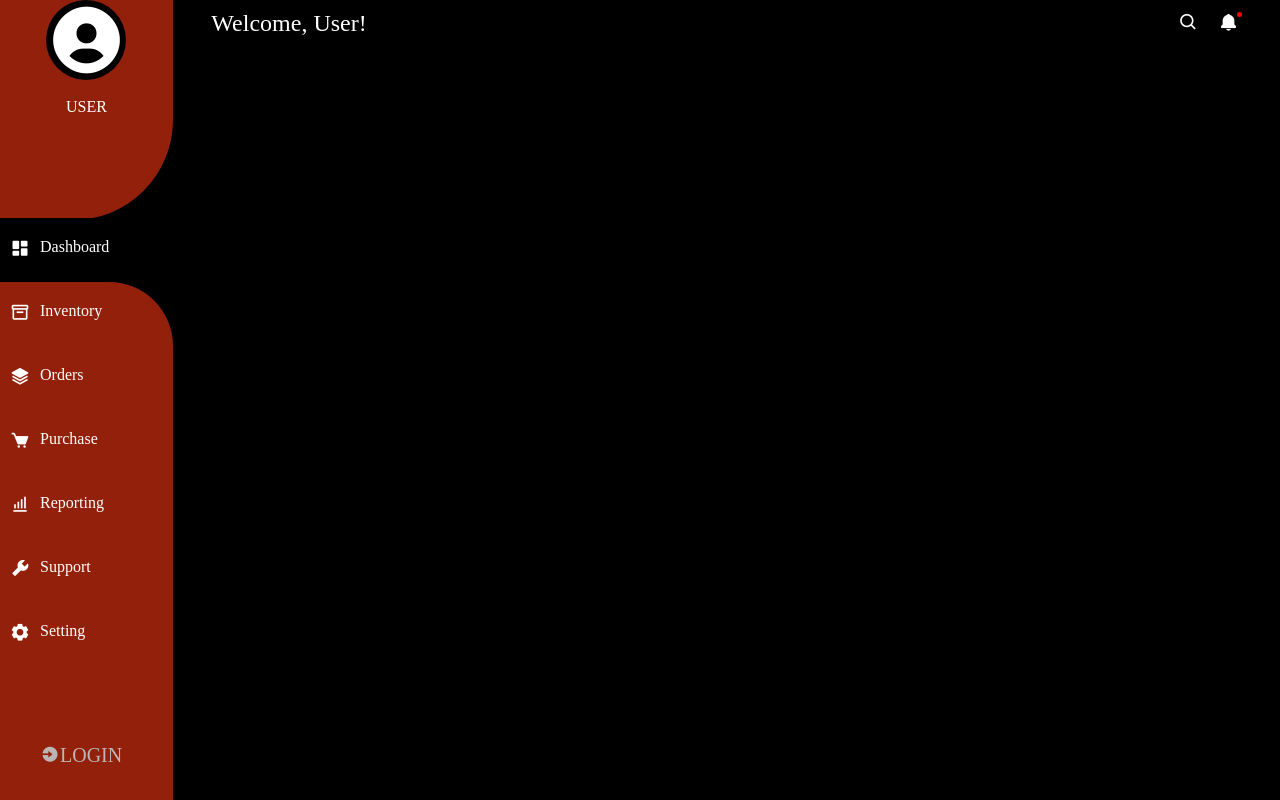
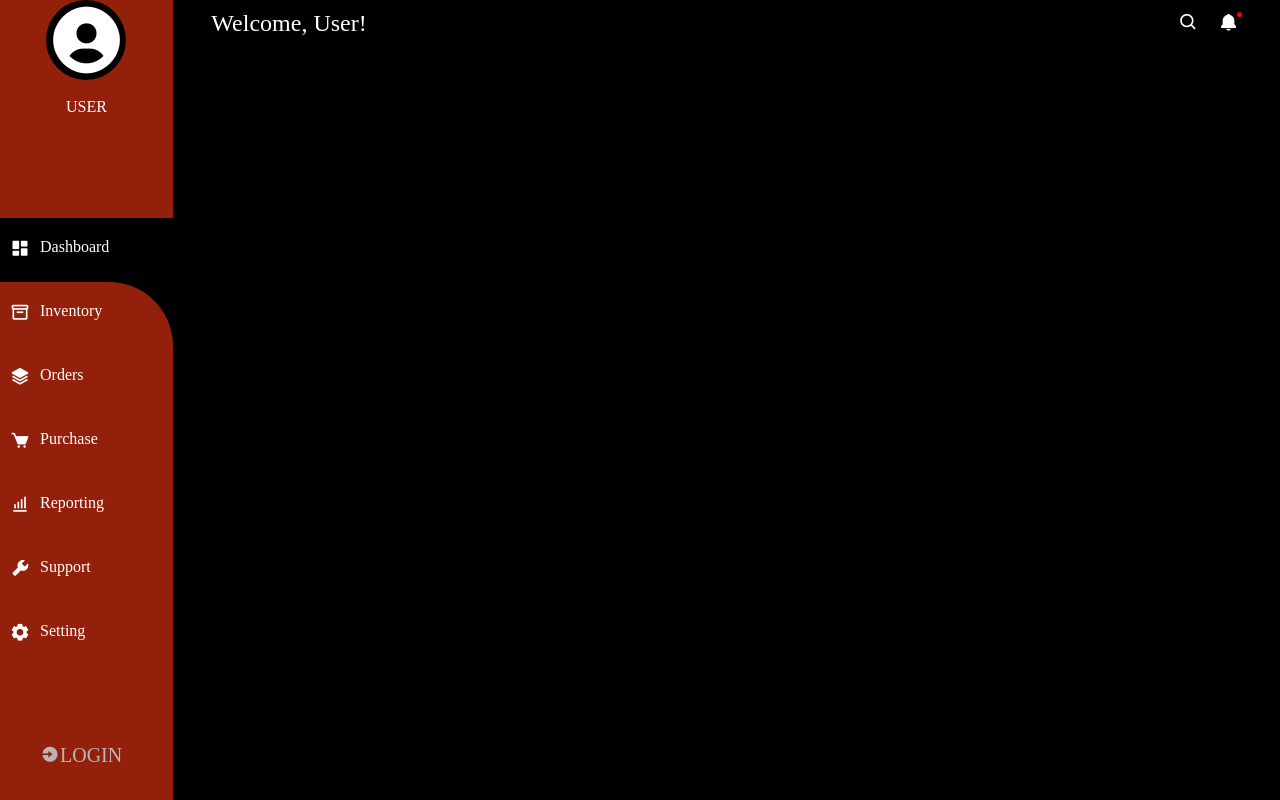
Before and after one commit to Lovethrech/personal-finance-manager, a Vue app: page / in a window 1280 px wide. Built offline with nearby package versions, Linux system fonts and the light colour scheme.

Commit message:
...finetuning the dashboard elememt.

```diff
--- a/src/stores/sideNavColor.js
+++ b/src/stores/sideNavColor.js
@@ -16,7 +16,7 @@ export const useSideNavColorStore = defineStore('sideNavColor', () => {
     const reportingActive = ref({ backgroundColor: defaultColor, borderRadius: "0" });
     const supportActive = ref({ backgroundColor: defaultColor, borderRadius: "0" });
     const settingActive = ref({ backgroundColor: defaultColor, borderRadius: "0" });
-    const profileBorderStyle=ref(profileDefaultStyle);
+    const profileBorderStyle=ref();
     const loginBorderStyle=ref(loginDefaultStyle);
 
     const resetColors = () => {
```
